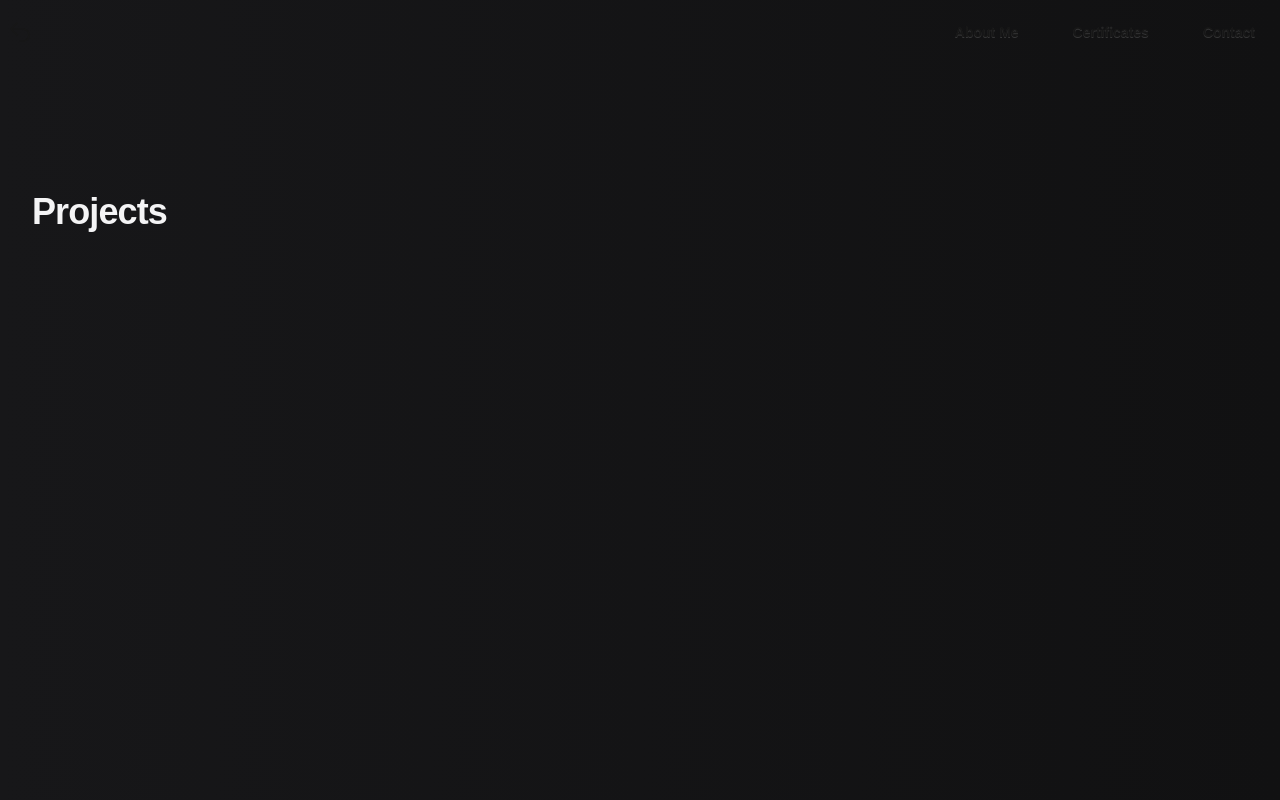
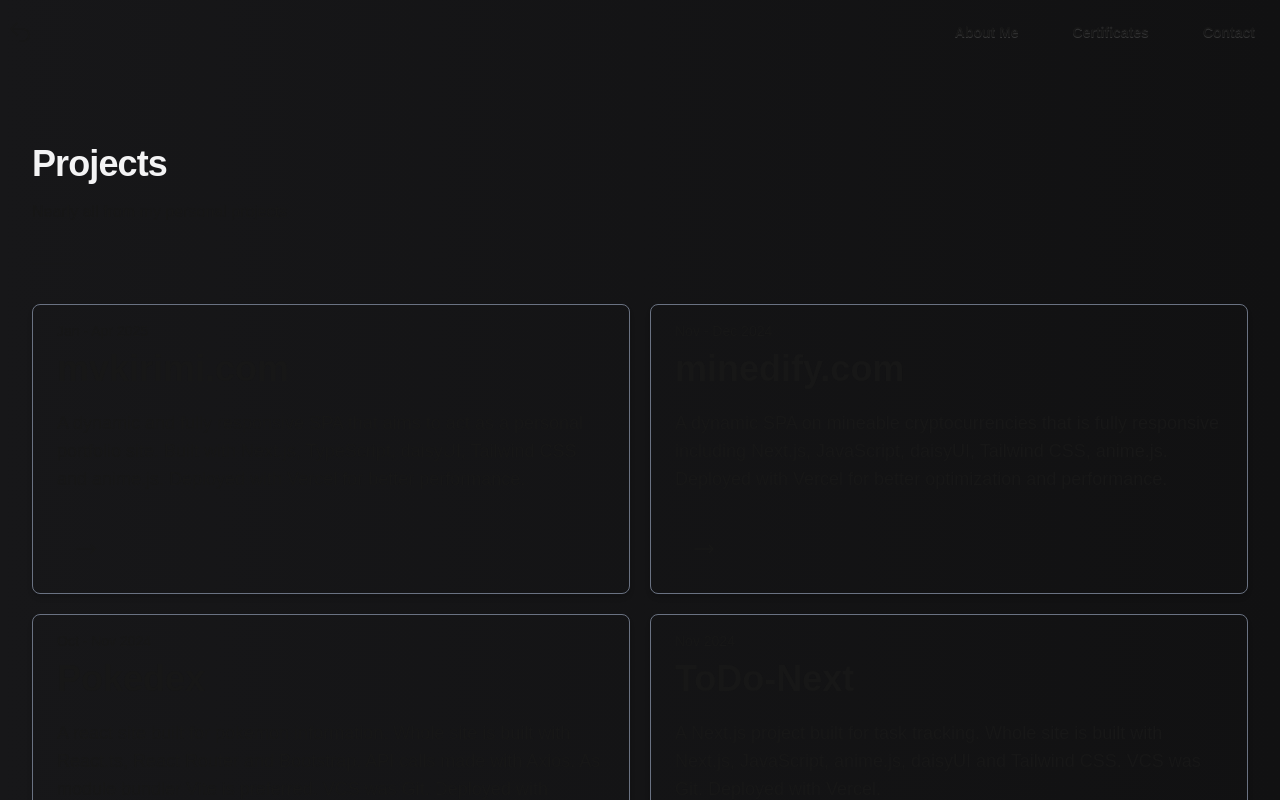
Before and after one commit to Farothtc/portfolioweb, a Next.js app: page /projects in a window 1280 px wide. Shown: the top 800 px of the page. Built offline with nearby package versions, Linux system fonts and the light colour scheme.

Commit message:
feat: general page strcuture changed

```diff
--- a/src/app/projects/page.tsx
+++ b/src/app/projects/page.tsx
@@ -1,15 +1,100 @@
 import Nav from "../components/Nav";
+import projectData from "../lib/projectData";
+import ProjectSections from "../components/ProjectSections";
 export default function Projects() {
   const style = {
     backgroundImage: "linear-gradient(to right, #171719, #111112)",
   };
   return (
-    <div className="h-screen" style={style}>
+    <div className="min-h-screen" style={style}>
       <Nav />
-      <div className="px-6 pt-20 mx-auto space-y-8 max-w-7xl lg:px-8 md:space-y-16 md:pt-24 lg:pt-32">
+      <div className="px-6 pt-20 mx-auto space-y-4 max-w-7xl lg:px-8 md:pt-24 lg:pt-20">
         <h1 className="text-3xl font-bold tracking-tight text-zinc-100 sm:text-4xl">
           Projects
         </h1>
+        <p>Nearly all from my personal projects</p>
+        <div className="divider py-6"></div>
+        <div className="grid grid-cols-2 grid-rows-3 gap-5 pb-5">
+          {projectData.map((project) => (
+            <ProjectSections key={project.id} e={project} />
+          ))}
+          {/* <div className="col-span-1 row-span-1">
+            <div className="card bg-transparent w-full h-full border border-gray-500 shadow-md">
+              <div className="card-body flex justify-between items-start">
+                <h2 className="card-title absolute left-6 top-4 text-sm font-medium">
+                  Jan - Apr 2025
+                </h2>
+                <h2 className="card-title pt-5 text-4xl">mvkirimi.com</h2>
+                <p className="text-lg pt-3">
+                  A dynamic and fully responsive <strong>SPA</strong> that aims
+                  to act as a personal portfolio site. Built with{" "}
+                  <strong>Next.js</strong>, <strong>TypeScript</strong>,{" "}
+                  <strong>daisyUI</strong>, <strong>Tailwind CSS</strong> and{" "}
+                  <strong>anime.js</strong>. Deployed with{" "}
+                  <strong>Vercel</strong> for better performance.
+                </p>
+                <div className="card-actions justify-end">
+                  <Link href="https://mvkirimi.com" target="_blank">
+                    <button className="btn btn-ghost">
+                      <svg
+                        xmlns="http://www.w3.org/2000/svg"
+                        fill="none"
+                        viewBox="0 0 24 24"
+                        strokeWidth={1.5}
+                        stroke="currentColor"
+                        className="size-6"
+                      >
+                        <path
+                          strokeLinecap="round"
+                          strokeLinejoin="round"
+                          d="M17.25 8.25 21 12m0 0-3.75 3.75M21 12H3"
+                        />
+                      </svg>
+                    </button>
+                  </Link>
+                </div>
+              </div>
+            </div>
+          </div>
+          <div className="col-span-1 row-span-1">
+            <div className="card bg-transparent w-full h-full border border-gray-500 shadow-md">
+              <div className="card-body flex justify-between items-start">
+                <h2 className="card-title absolute left-6 top-4 text-sm font-medium">
+                  Nov - Dec 2024
+                </h2>
+                <h2 className="card-title pt-5 text-4xl">minedify.com</h2>
+                <p className="text-lg pt-3">
+                  A dynamic <strong>SPA</strong> on mineable cryptocurrencies
+                  that is fully responsive including <strong>Next.js</strong>,
+                  <strong>JavaScript</strong>, <strong>daisyUI</strong>,
+                  <strong>Tailwind CSS</strong>, <strong>anime.js</strong>.
+                  Deployed with <strong>Vercel</strong> for better optimization
+                  and performance.
+                </p>
+                <div className="card-actions flex justify-end">
+                  <Link href="https://minedify.com" target="_blank">
+                    <button className="btn btn-ghost">
+                      <svg
+                        xmlns="http://www.w3.org/2000/svg"
+                        fill="none"
+                        viewBox="0 0 24 24"
+                        strokeWidth={1.5}
+                        stroke="currentColor"
+                        className="size-6"
+                      >
+                        <path
+                          strokeLinecap="round"
+                          strokeLinejoin="round"
+                          d="M17.25 8.25 21 12m0 0-3.75 3.75M21 12H3"
+                        />
+                      </svg>
+                    </button>
+                  </Link>
+                </div>
+              </div>
+            </div>
+          </div> */}
+        </div>
       </div>
     </div>
   );
```
